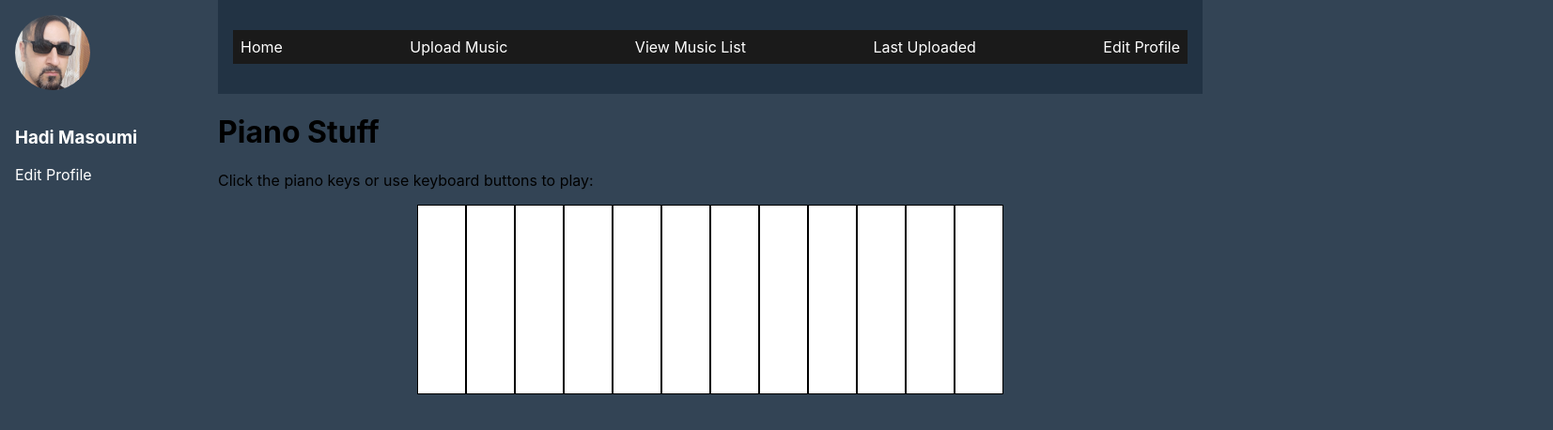
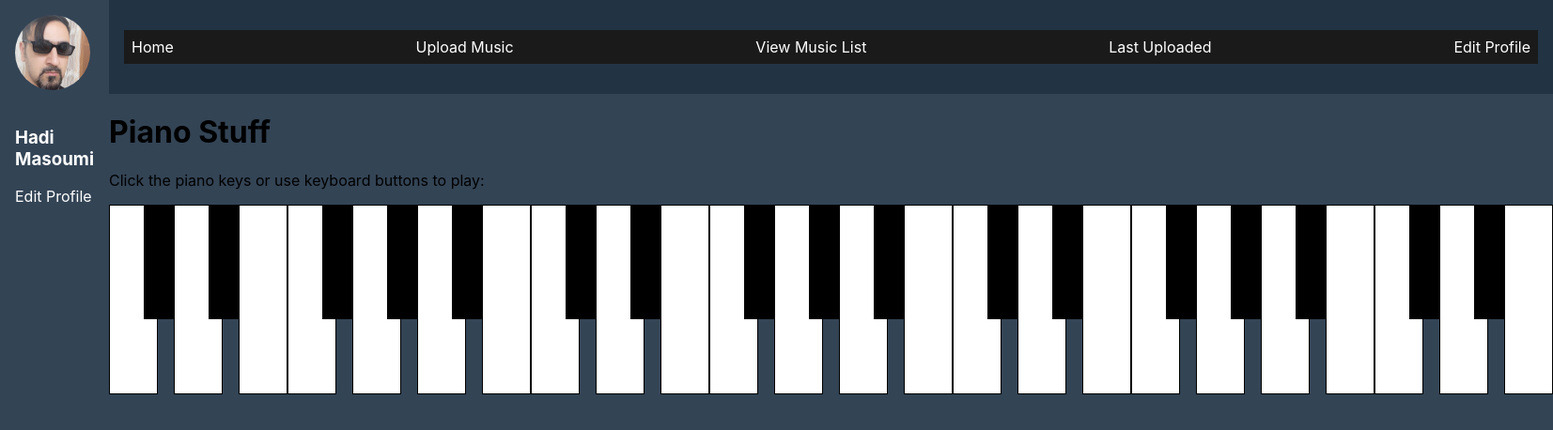
Before and after one commit to hadizziano/admin-panel-music, a React (Create React App) app: page /PianoPage in a window 1280 px wide. Shown: the top 458 px of the page at 94% size, 1653 px wide, since content can reach past the window. Built offline with nearby package versions, Linux system fonts and the light colour scheme.

Commit message:
piano stuff is completed

```diff
--- a/src/components/Piano.js
+++ b/src/components/Piano.js
@@ -34,7 +34,7 @@ const Piano = () => {
 
   const playNote = (note) => {
     const synth = new Tone.Synth().toDestination();
-    synth.triggerAttackRelease(note, "0.1"); // Play the note for 0.5 seconds
+    synth.triggerAttackRelease(note, "0.1"); // Play the note for 0.1 seconds
   };
 
   useEffect(() => {
@@ -48,26 +48,61 @@ const Piano = () => {
   }, [currentKey]);
 
   const pianoKeys = [
-    { key: "Q", note: "C4" },
-    { key: "2", note: "C#4" },
-    { key: "W", note: "D4" },
-    { key: "3", note: "D#4" },
-    { key: "E", note: "E4" },
-    { key: "R", note: "F4" },
-    { key: "5", note: "F#4" },
-    { key: "T", note: "G4" },
-    { key: "6", note: "G#4" },
-    { key: "Y", note: "A4" },
-    { key: "7", note: "A#4" },
-    { key: "U", note: "B4" },
+    { key: "A", note: "C3", isBlack: false },
+    { key: "W", note: "C#3", isBlack: true },
+    { key: "S", note: "D3", isBlack: false },
+    { key: "E", note: "D#3", isBlack: true },
+    { key: "D", note: "E3", isBlack: false },
+    { key: "F", note: "F3", isBlack: false },
+    { key: "T", note: "F#3", isBlack: true },
+    { key: "G", note: "G3", isBlack: false },
+    { key: "Y", note: "G#3", isBlack: true },
+    { key: "H", note: "A3", isBlack: false },
+    { key: "U", note: "A#3", isBlack: true },
+    { key: "J", note: "B3", isBlack: false },
+    { key: "K", note: "C4", isBlack: false },
+    { key: "O", note: "C#4", isBlack: true },
+    { key: "L", note: "D4", isBlack: false },
+    { key: "P", note: "D#4", isBlack: true },
+    { key: ";", note: "E4", isBlack: false },
+    { key: "'", note: "F4", isBlack: false },
+    { key: "]", note: "F#4", isBlack: true },
+    { key: "\\", note: "G4", isBlack: false },
+    { key: "Z", note: "G#4", isBlack: true },
+    { key: "X", note: "A4", isBlack: false },
+    { key: "D", note: "A#4", isBlack: true },
+    { key: "C", note: "B4", isBlack: false },
+    { key: "V", note: "C5", isBlack: false },
+    { key: "G", note: "C#5", isBlack: true },
+    { key: "B", note: "D5", isBlack: false },
+    { key: "H", note: "D#5", isBlack: true },
+    { key: "N", note: "E5", isBlack: false },
+    { key: "M", note: "F5", isBlack: false },
+    { key: ",", note: "F#5", isBlack: true },
+    { key: ".", note: "G5", isBlack: false },
+    { key: "/", note: "G#5", isBlack: true },
+    { key: "Q", note: "A5", isBlack: false },
+    { key: "2", note: "A#5", isBlack: true },
+    { key: "W", note: "B5", isBlack: false },
+    { key: "E", note: "C6", isBlack: false },
+    { key: "4", note: "C#6", isBlack: true },
+    { key: "R", note: "D6", isBlack: false },
+    { key: "5", note: "D#6", isBlack: true },
+    { key: "T", note: "E6", isBlack: false },
   ];
 
   const activeKeyStyle = {
     backgroundColor: "#ffb347", // Active key color
+    marginTop: "0px",
   };
 
-  const inactiveKeyStyle = {
-    backgroundColor: "#fff", // Inactive key color
+  const inactiveWhiteKeyStyle = {
+    backgroundColor: "#fff", // Inactive white key color
+  };
+
+  const inactiveBlackKeyStyle = {
+    backgroundColor: "#000", // Inactive black key color
+    marginTop: "0px", // Adjust the marginTop value as needed
   };
 
   const renderPianoKeys = () => {
@@ -75,8 +110,14 @@ const Piano = () => {
       <div
         key={keyObj.key}
         id={keyObj.note}
-        className="piano-key"
-        style={currentKey === keyObj.key ? activeKeyStyle : inactiveKeyStyle}
+        className={`piano-key ${keyObj.isBlack ? "black-key" : ""}`}
+        style={
+          currentKey === keyObj.key
+            ? activeKeyStyle
+            : keyObj.isBlack
+            ? inactiveBlackKeyStyle
+            : inactiveWhiteKeyStyle
+        }
         onMouseDown={() => handleMouseDown(keyObj.note)}
         onMouseUp={handleMouseUp}
       />
```
